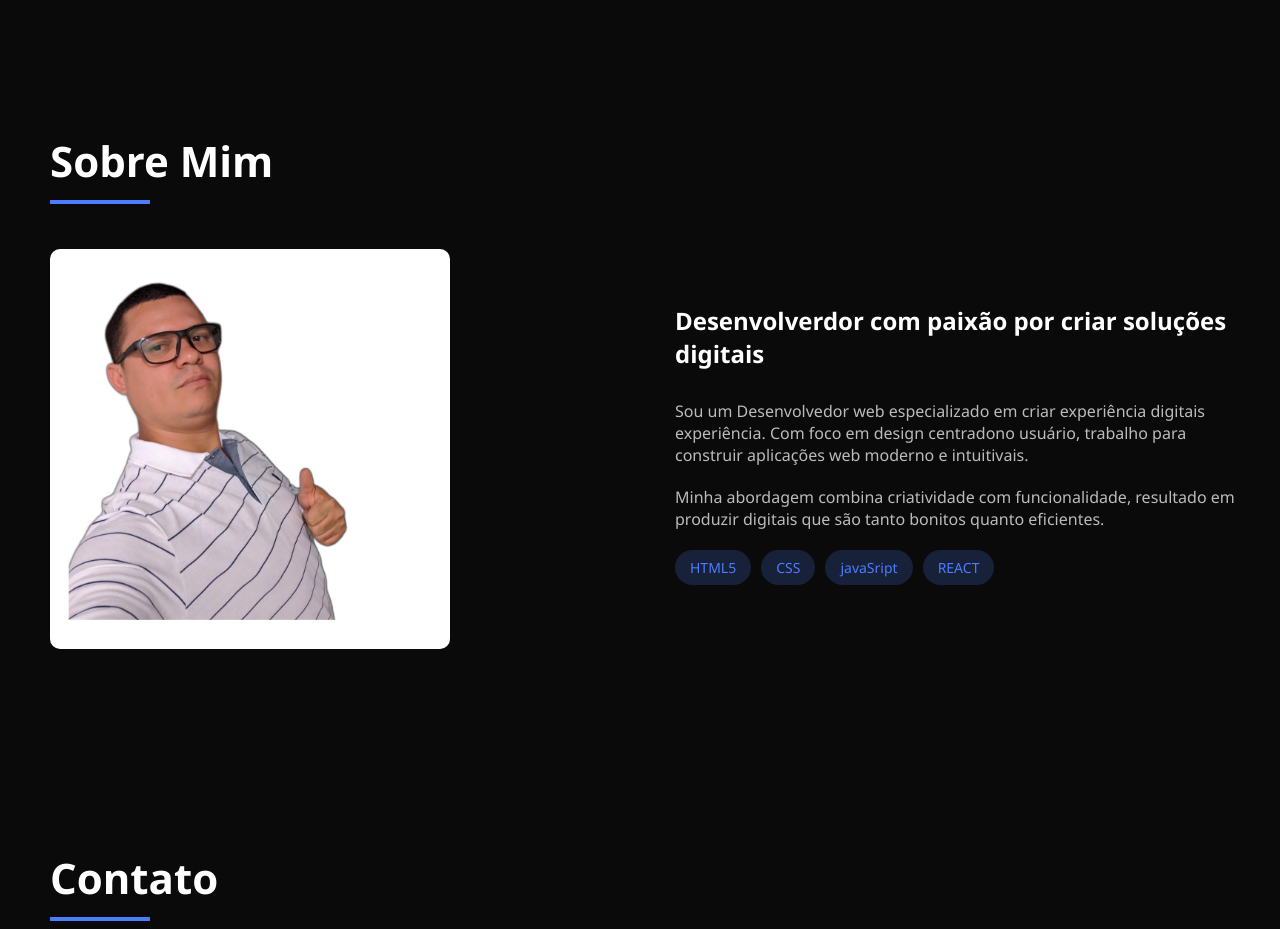
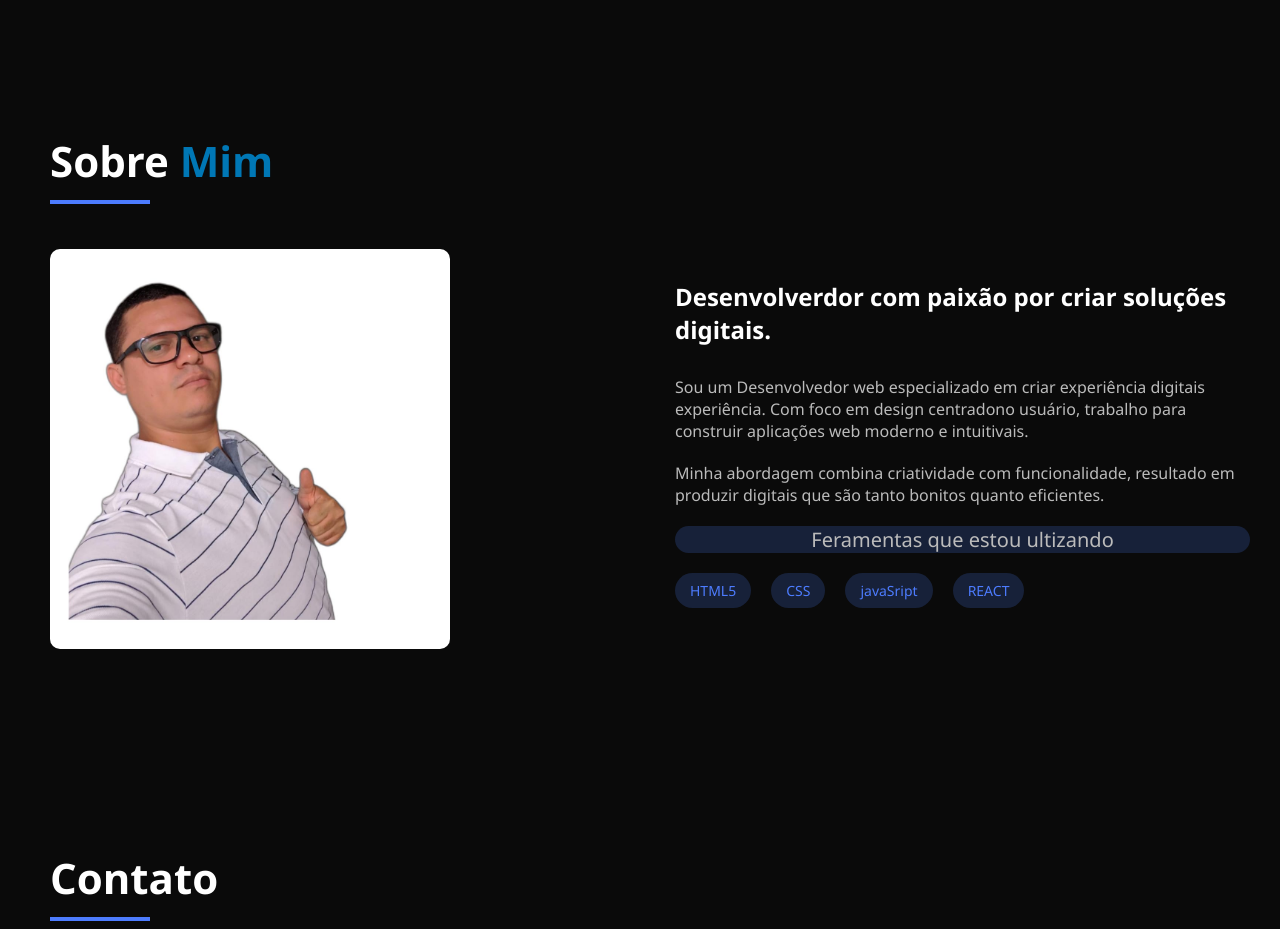
Before and after one commit to FelipeSilva6496/portf-lio, a plain HTML site: page index.html in a window 1280 px wide. Shown: the part 1460-2389 px from the top of the page. Drawn offline with Linux system fonts and the light colour scheme.

Commit message:
alteração no sobre mim

```diff
--- a/index.html
+++ b/index.html
@@ -77,12 +77,12 @@
     </section>
 
     <section class="secao">
-        <h2 class="titulo-secao">Sobre Mim</h2>
+        <h2 class="titulo-secao">Sobre <span>Mim</span></h2>
         <div class="sobre">
             <img class="img-sobre" src="img/felipe.jpeg">
 
             <div class="conteudo-sobre">
-            <h2>Desenvolverdor com paixão por criar soluções digitais</h2>
+            <h2>Desenvolverdor com paixão por criar soluções digitais.</h2>
             <p>
               Sou um Desenvolvedor web  especializado em criar experiência digitais experiência. Com foco em design centradono usuário,
               trabalho para construir aplicações web moderno e intuitivais.
@@ -91,8 +91,9 @@
                 Minha abordagem combina criatividade com funcionalidade, resultado em produzir digitais que são tanto bonitos quanto eficientes.
             </p>
 
+           <p class="paragrafo">Feramentas que estou ultizando</p>
+            <div class="habilidades">
 
-            <div class="habilidades">
                 <span class="tag-habilidades efeito-cursor">HTML5</span>
                 <span class="tag-habilidades efeito-cursor">CSS</span>
 
--- a/styles.css
+++ b/styles.css
@@ -85,6 +85,10 @@ ul {
     background-color: #4d7cfe;
 
 }
+.titulo-secao span{
+    color: #0077b5;
+}
+
 .grade-projetos {
     display: grid;
     grid-template-columns: repeat(auto-fill, minmax(300px, 1fr));
@@ -153,15 +157,26 @@ ul {
     margin-top: 20px;
 
 }
+.paragrafo{
+    background-color: rgba(77, 124, 245, 0.2);
+    text-align: center;
+    border-radius: 50px;
+    font-size: 20px;
+
+
+
+}
 
 .tag-habilidades {
     background-color: rgba(77, 124, 245, 0.2);
     color: #4d7cfe;
     padding: 8px 15px;
     border-radius: 20px;
-    margin-right: 10px;
+    margin-right: 20px;
     margin-bottom: 10px;
     font-size: 14px;
+
+
 }
 
 .botoes-contato{
```
